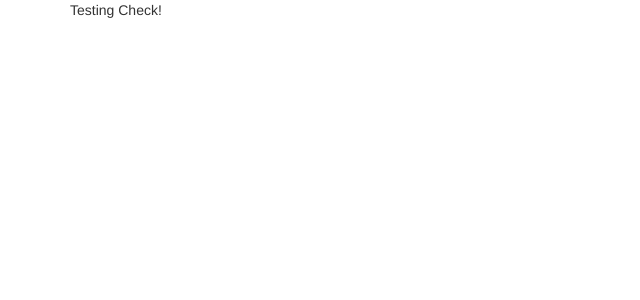
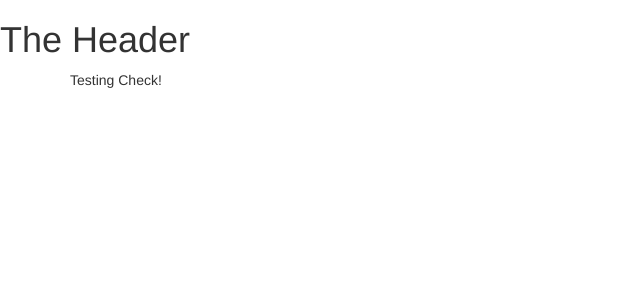
Before and after one commit to anantraghuvanshi/ShoppngList-Angular, an Angular app: page / in a window 1280 px wide. Shown: the top 300 px of the page, without its empty margins (0-640 px from the left). Built offline with nearby package versions, Linux system fonts and the light colour scheme.

Commit message:
components add

```diff
--- a/src/app/app.component.html
+++ b/src/app/app.component.html
@@ -1,3 +1,5 @@
+<app-header></app-header>
+
 <div class="container">
   <div class="row">
     <div class="col-md-12">
--- a/src/app/app.module.ts
+++ b/src/app/app.module.ts
@@ -3,10 +3,14 @@ import { BrowserModule } from '@angular/platform-browser';
 
 import { AppRoutingModule } from './app-routing.module';
 import { AppComponent } from './app.component';
+import { HeaderComponent } from './header/header.component';
+import { RecipesComponent } from './recipes/recipes.component';
 
 @NgModule({
   declarations: [
-    AppComponent
+    AppComponent,
+    HeaderComponent,
+    RecipesComponent
   ],
   imports: [
     BrowserModule,
--- /dev/null
+++ b/src/app/header/header.component.html
@@ -0,0 +1 @@
+<h1>The Header</h1>
--- /dev/null
+++ b/src/app/recipes/recipes.component.html
@@ -0,0 +1 @@
+<p>recipes works!</p>
--- /dev/null
+++ b/src/app/recipes/recipes.component.ts
@@ -0,0 +1,15 @@
+import { Component, OnInit } from '@angular/core';
+
+@Component({
+  selector: 'app-recipes',
+  templateUrl: './recipes.component.html',
+  styleUrls: ['./recipes.component.css']
+})
+export class RecipesComponent implements OnInit {
+
+  constructor() { }
+
+  ngOnInit(): void {
+  }
+
+}
```
Also changed, not shown: src/app/header/header.component.ts (added, +10 -0 lines), src/app/recipes/recipes.component.css (added).
